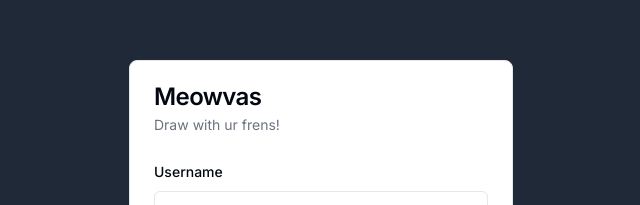
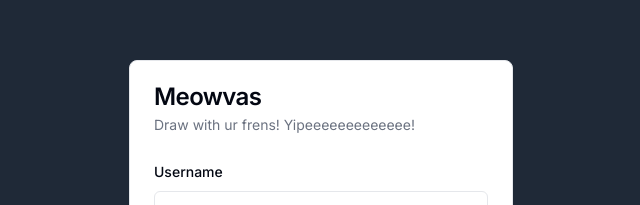
Before and after one commit to DarkNoriss/CanvasRailway, a Next.js app in the folder client/: page / in a window 1280 px wide. Shown: the part 126-331 px from the top of the page, without its empty margins (319-959 px from the left). Built offline with nearby package versions, Linux system fonts and the light colour scheme; no server answers.

Commit message:
feat: better desc

```diff
--- a/client/src/app/page.tsx
+++ b/client/src/app/page.tsx
@@ -16,7 +16,7 @@ const Page = () => {
     <Card className="w-[90vw] max-w-sm">
       <CardHeader>
         <CardTitle>Meowvas</CardTitle>
-        <CardDescription>Draw with ur frens!</CardDescription>
+        <CardDescription>Draw with ur frens! Yipeeeeeeeeeeeee!</CardDescription>
       </CardHeader>
       <CardContent className="flex flex-col space-y-4">
         <CreateRoomForm />
```
